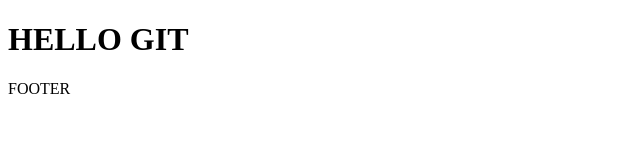
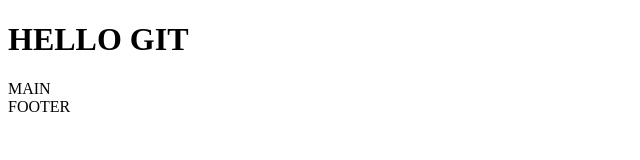
Before and after one commit to petrov-hillel/hillel-08.01, a plain HTML site: page index.html in a window 1280 px wide. Shown: the whole page, without its empty margins (0-640 px from the left). Drawn offline with Linux system fonts and the light colour scheme.

Commit message:
added main section

```diff
--- a/index.html
+++ b/index.html
@@ -15,6 +15,10 @@
     </div>
 </header>
 
+<main>
+    MAIN
+</main>
+
 <footer>
     <div class="contaienr">
         FOOTER
```
